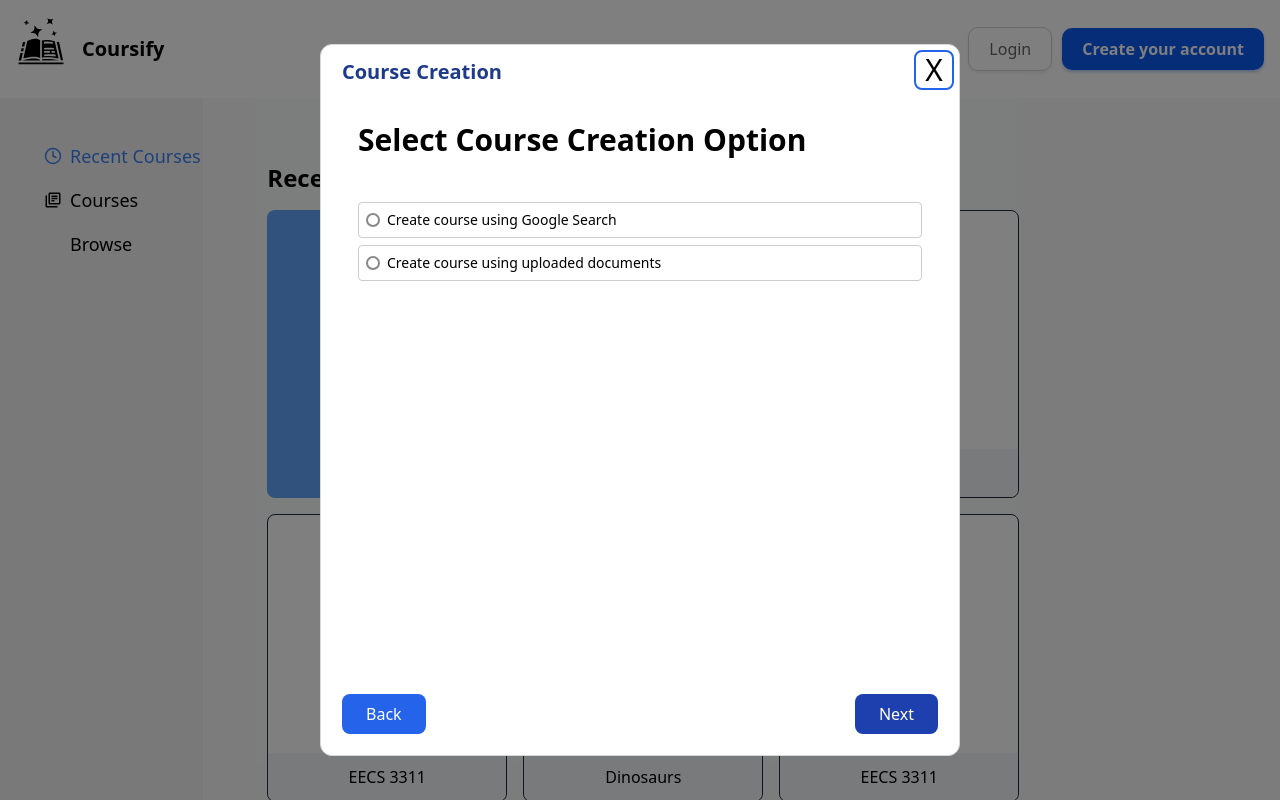
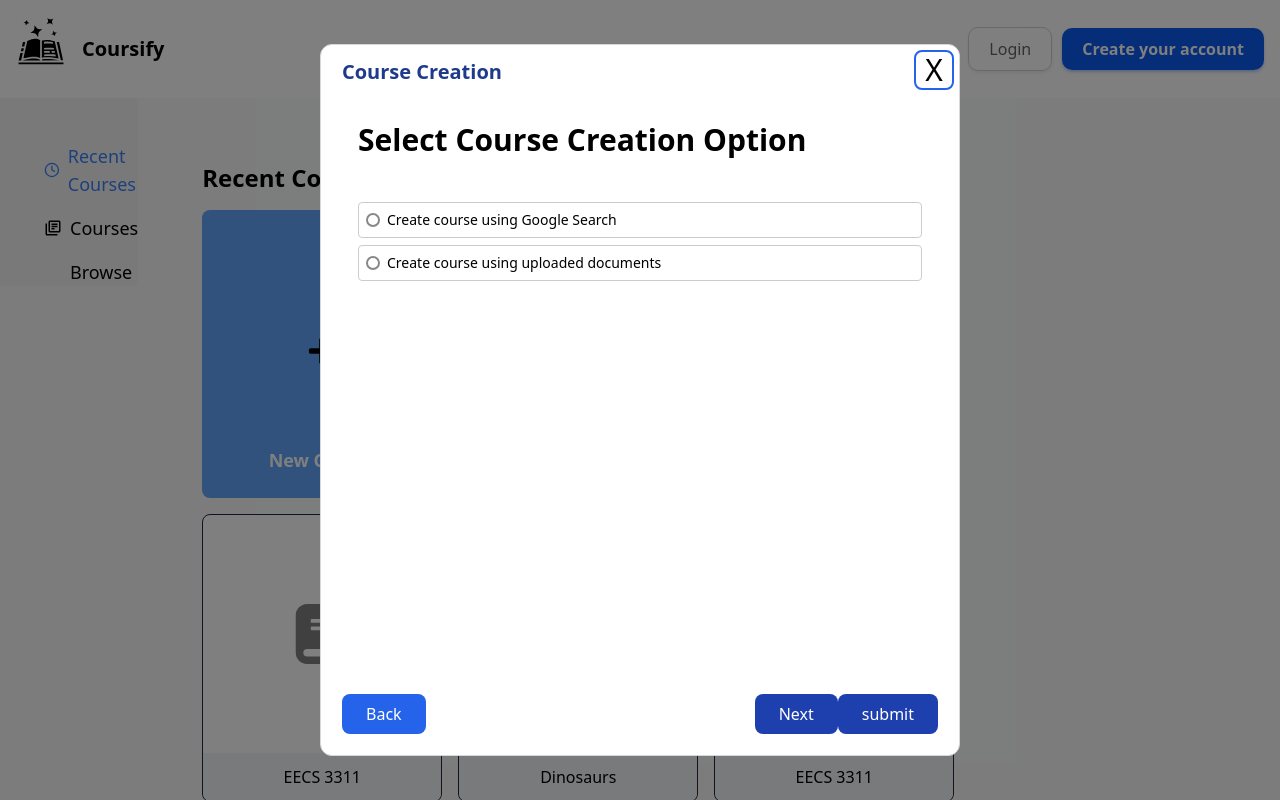
Before and after one commit to KaranpreetRaja/coursify, a React (Vite) app in the folder react-app/: page /dashboard/1 in a window 1280 px wide. Both pictures are taken after a click on the button "New Course". Shown: the top 800 px of the page. Built offline with nearby package versions, Linux system fonts and the light colour scheme; some icons are missing.

Commit message:
Updated course creation wizard

```diff
--- a/react-app/src/components/sidebar.jsx
+++ b/react-app/src/components/sidebar.jsx
@@ -7,7 +7,7 @@ import { FaPeopleGroup } from "react-icons/fa6";
 export default function Sidebar() {
 
     return (
-        <div className='w-96 h-full bg-gray-100'>
+        <div className='w-2/8 h-full bg-gray-100'>
             <div className="flex flex-col w-full text-left ml-11 text-lg space-y-4 mt-11">
                 <div className="flex flex-row items-center text-blue-500 space-x-2">
                     <LuClock4 />
--- a/react-app/src/components/wizard-pages/courseInfoEntry.jsx
+++ b/react-app/src/components/wizard-pages/courseInfoEntry.jsx
@@ -3,10 +3,10 @@ import Topic from "../topic";
 
 export default function CourseInfoEntry({ visibility, onChange }) {
   const [course_name, setCourseName] = useState('');
-  const [description, setDescription] = useState('');
+  const [course_description, setCourseDescription] = useState('');
 
   const handleInputChange = () => {
-    onChange({ course_name,  description});
+    onChange({ course_name, course_description});
   };
 
   return (
@@ -40,7 +40,7 @@ export default function CourseInfoEntry({ visibility, onChange }) {
               className="w-full border border-gray-300 p-2 rounded-md text-md max-h-20"
               placeholder="Add a description..."
               onChange={(e) => {
-                setDescription(e.target.value);
+                setCourseDescription(e.target.value);
                 handleInputChange();
               }}
           ></textarea>
--- a/react-app/src/components/wizard-pages/fileUpload.jsx
+++ b/react-app/src/components/wizard-pages/fileUpload.jsx
@@ -1,8 +1,9 @@
 import { useEffect, useState } from "react";
 import { AiOutlineArrowUp } from "react-icons/ai";
 import File from "../file.jsx"
+import axios from 'axios';
 
-export default function FileUpload({ visibility, onChange }){
+export default function FileUpload({ visibility, onChange }) {
   const [blobs, setBlobs] = useState([])
   const [files, setFiles] = useState([])
 
@@ -15,7 +16,6 @@ export default function FileUpload({ visibility, onChange }){
 
   const handleFileUpload = async (e) => {
     const selectedFiles = e.target.files;
-      console.log(selectedFiles)
     setFiles((prevFiles) => [...prevFiles, ...selectedFiles]);
 
     const blobContents = await Promise.all(
@@ -29,12 +29,10 @@ export default function FileUpload({ visibility, onChange }){
   };
 
   useEffect(() => {
-      console.log(blobs)
-      console.log(files)
-    }, [blobs])
+    onChange(files)
+  }, [files])
 
-
-    return(
+  return (
     <div className={visibility ? '' : 'hidden'}>
       <div className="font-sans text-sm bg-white h-3/4 p-8 rounded-lg w-full my-auto ">
         <div className="flex justify-between items-center mb-4">
@@ -56,7 +54,7 @@ export default function FileUpload({ visibility, onChange }){
         <div className="w-full overflow-y-scroll h-96 mt-11 space-y-4 ml-2">
           {
             files.map((value, index) => {
-                  <File FileName={"W"} Size={123}/>
+              <File FileName={"W"} Size={123} />
             })
           }
 
--- a/react-app/src/components/wizard.jsx
+++ b/react-app/src/components/wizard.jsx
@@ -7,16 +7,42 @@ import Topic_Selection from "./topic_selection";
 import CourseInfoEntry from "./wizard-pages/courseInfoEntry";
 import { useNavigate } from 'react-router-dom';
 import CourseCreationOptions from "./wizard-pages/courseCreationOptions"
+import axios from 'axios';
 
 export default function Wizard() {
   const [formData, setFormData] = useState({});
   const [selectedOption, setSelectedOption] = useState('');
+  const [files, setFiles] = useState([])
   const navigate = useNavigate()
   const [page, setPage] = useState(1);
 
-  const handleSubmit = () => {
-    console.log('Submitting data:', formData);
+  const handleSubmit = async () => {
+    const newCourseData = new FormData();
+
+    newCourseData.append('uid', '1234');
+    newCourseData.append('session_id', '2932');
+
+    for (const key in formData) {
+      newCourseData.append(key, formData[key]);
     }
+
+    files.forEach((file, index) => {
+      newCourseData.append('files', file, file.name);
+    });
+
+    try {
+      const response = await axios.post('http://127.0.0.1:8000/api/course_config/create/create_course_material', newCourseData, {
+        headers: {
+          'Content-Type': 'multipart/form-data'
+        }
+      });
+
+      console.log('Response:', response.data);
+    } catch (error) {
+      console.error('File upload failed:', error.message);
+    }
+  };
+
 
   const handleNext = () => {
     if (page === 3) {
@@ -39,17 +65,17 @@ export default function Wizard() {
 
   const handleCourseInfoEntry = (enteredInfo) => {
     setFormData((prevFormData) => {
-      return {...prevFormData, ...enteredInfo}
+      return { ...prevFormData, ...enteredInfo }
     })
   }
 
   const handleFileUpload = (uploadedFiles) => {
-
+    setFiles(uploadedFiles)
   }
 
   useEffect(() => {
-    console.log(selectedOption)
-  },[selectedOption])
+    console.log(files)
+  }, [files])
 
   useEffect(() => {
     console.log(formData)
@@ -77,10 +103,10 @@ export default function Wizard() {
             </button>
           </div>
 
-          <CourseCreationOptions visibility={page === 1} onChange={handleCourseCreationOptionChange}/>
+          <CourseCreationOptions visibility={page === 1} onChange={handleCourseCreationOptionChange} />
 
-          <CourseInfoEntry visibility={page === 2} onChange={handleCourseInfoEntry}/>
-          <FileUpload visibility={page === 3} onChange={handleFileUpload}/>
+          <CourseInfoEntry visibility={page === 2} onChange={handleCourseInfoEntry} />
+          <FileUpload visibility={page === 3} onChange={handleFileUpload} />
           {/* <Topic_Selection visibility={page === 3} /> */}
 
           <div className="flex justify-between w-full rounded-t-lg px-4 pb-4 mt-auto">
@@ -90,11 +116,18 @@ export default function Wizard() {
               Back
             </button>
 
+            <div>
               <button
                 onClick={handleNext}
                 className="bg-blue-800 text-white px-6 py-2 rounded-lg hover:bg-blue-800 focus:outline-none focus:ring focus:border-blue-300">
                 Next
               </button>
+              <button
+                onClick={handleSubmit}
+                className="bg-blue-800 text-white px-6 py-2 rounded-lg hover:bg-blue-800 focus:outline-none focus:ring focus:border-blue-300">
+                submit
+              </button>
+            </div>
           </div>
         </div>
       )}
--- a/react-app/src/pages/dashboard.jsx
+++ b/react-app/src/pages/dashboard.jsx
@@ -8,7 +8,7 @@ export default function Dashboard(){
     return(
         <div>
             <Navbar/>
-            <div className='bg-gray-50 w-screen h-screen flex flex-row'>
+            <div className='bg-gray-50 w-screen h-full flex flex-row'>
                 <Sidebar/>
 
                 <div className="flex flex-col w-6/8 p-16 h-full">
```
Also changed, not shown: 1 other file (tests, documents, lock files or other folders). Lines whose indentation alone changed are shown as unchanged.
